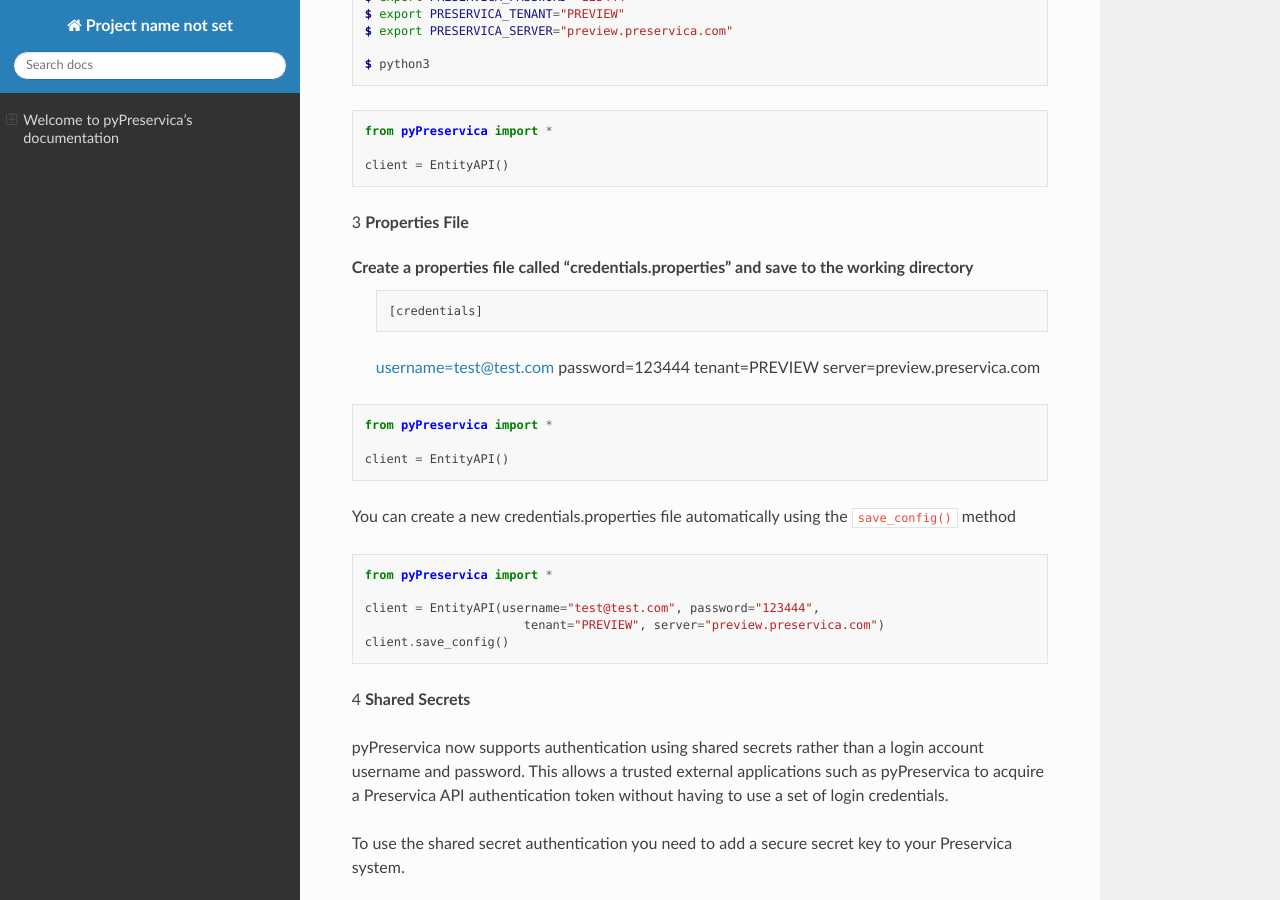
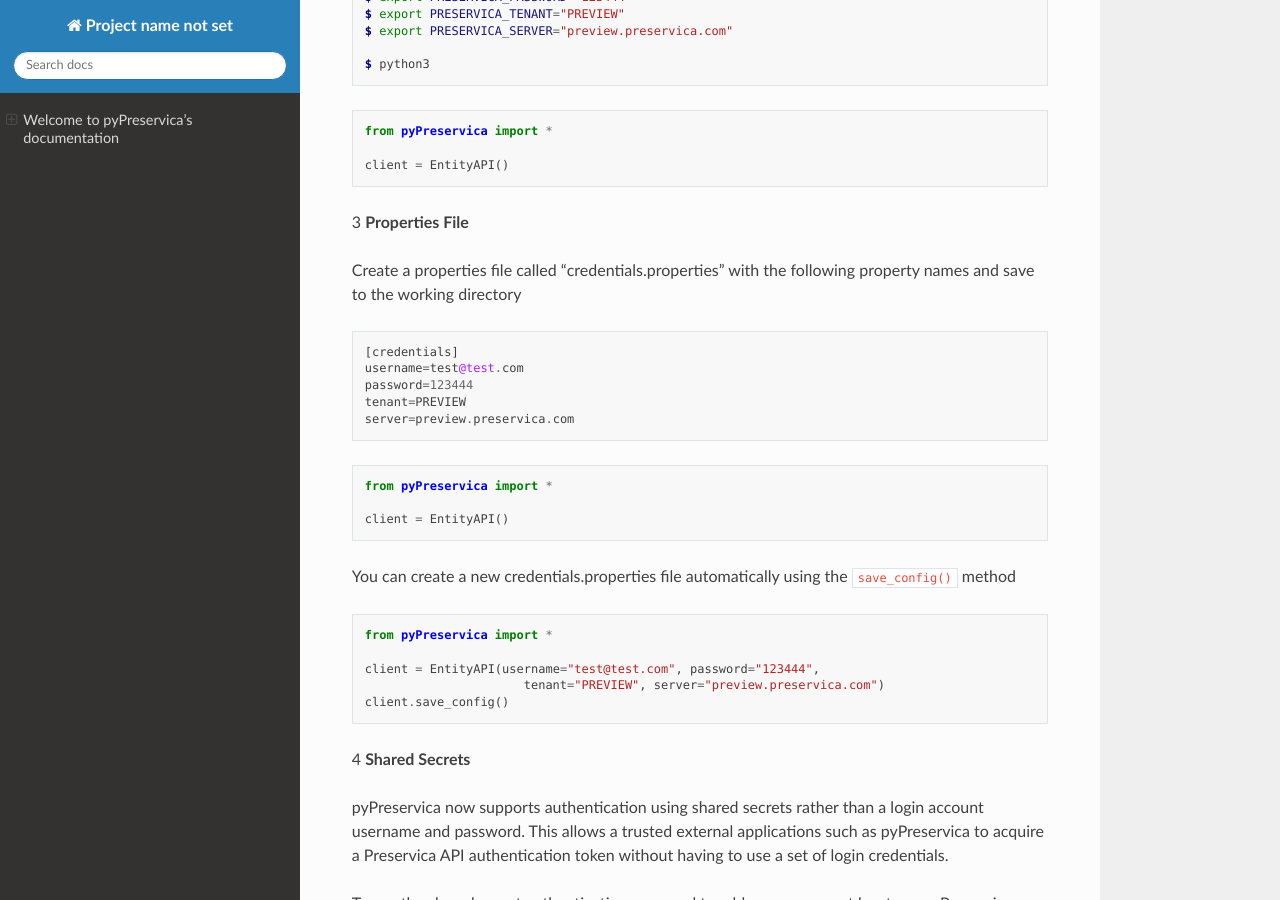
Before and after one commit to carj/pyPreservica, a Sphinx documentation site: the page built from docs/index.rst, in a window 1280 px wide and 900 px high, scrolled down 6564 px. Built offline with Sphinx 7.4.7 and the Read the Docs theme 2.0.0, drawn with Linux system fonts in a browser that asks for light colours.

Commit message:
doc file code block changes

```diff
--- a/docs/index.rst
+++ b/docs/index.rst
@@ -250,8 +250,8 @@
 
 3 **Properties File**
 
-Create a properties file called "credentials.properties" and save to the working directory
-    ::
+Create a properties file called "credentials.properties" with the following property names
+and save to the working directory ::
 
     [credentials]
     username=test@test.com
```
